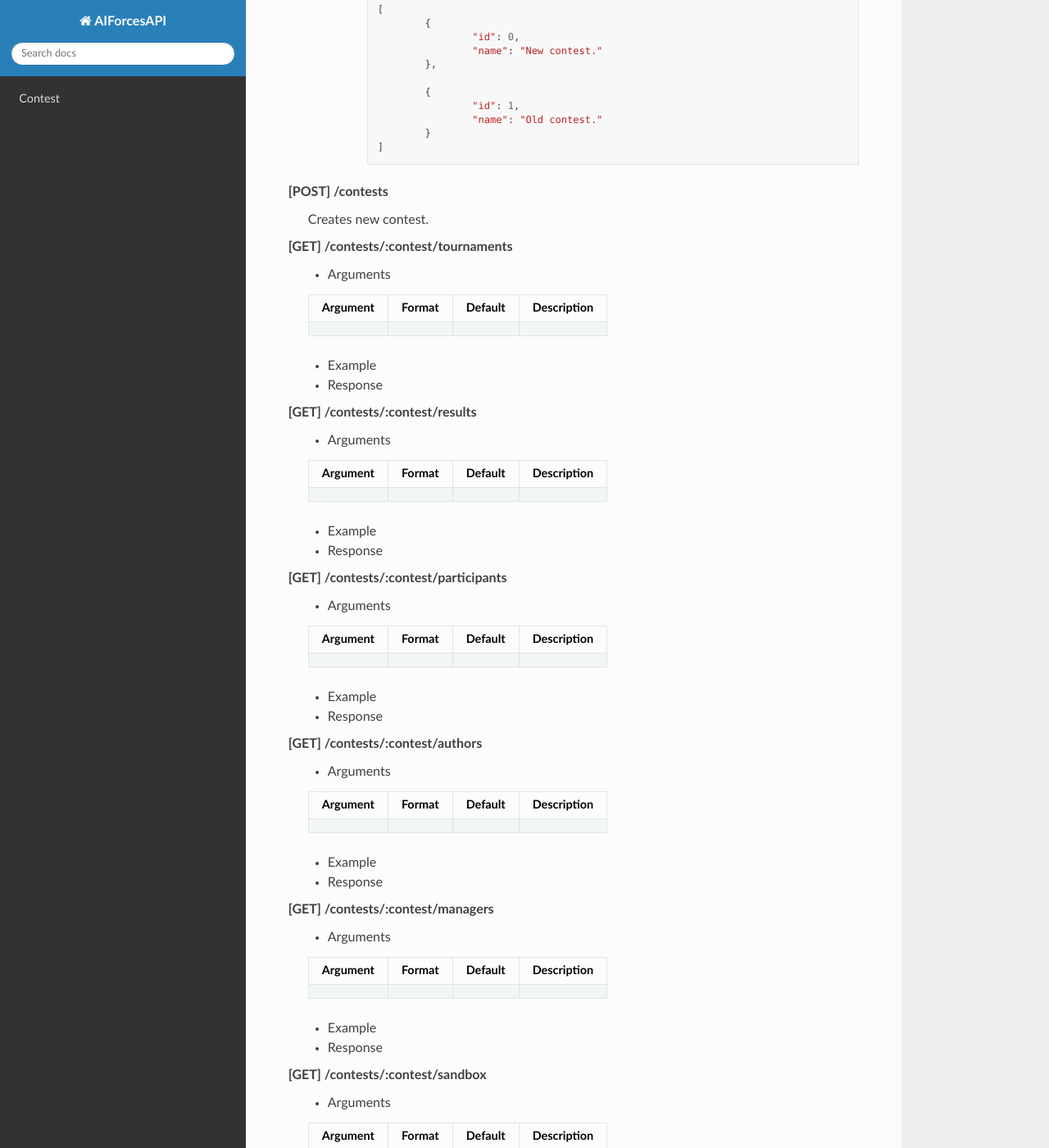
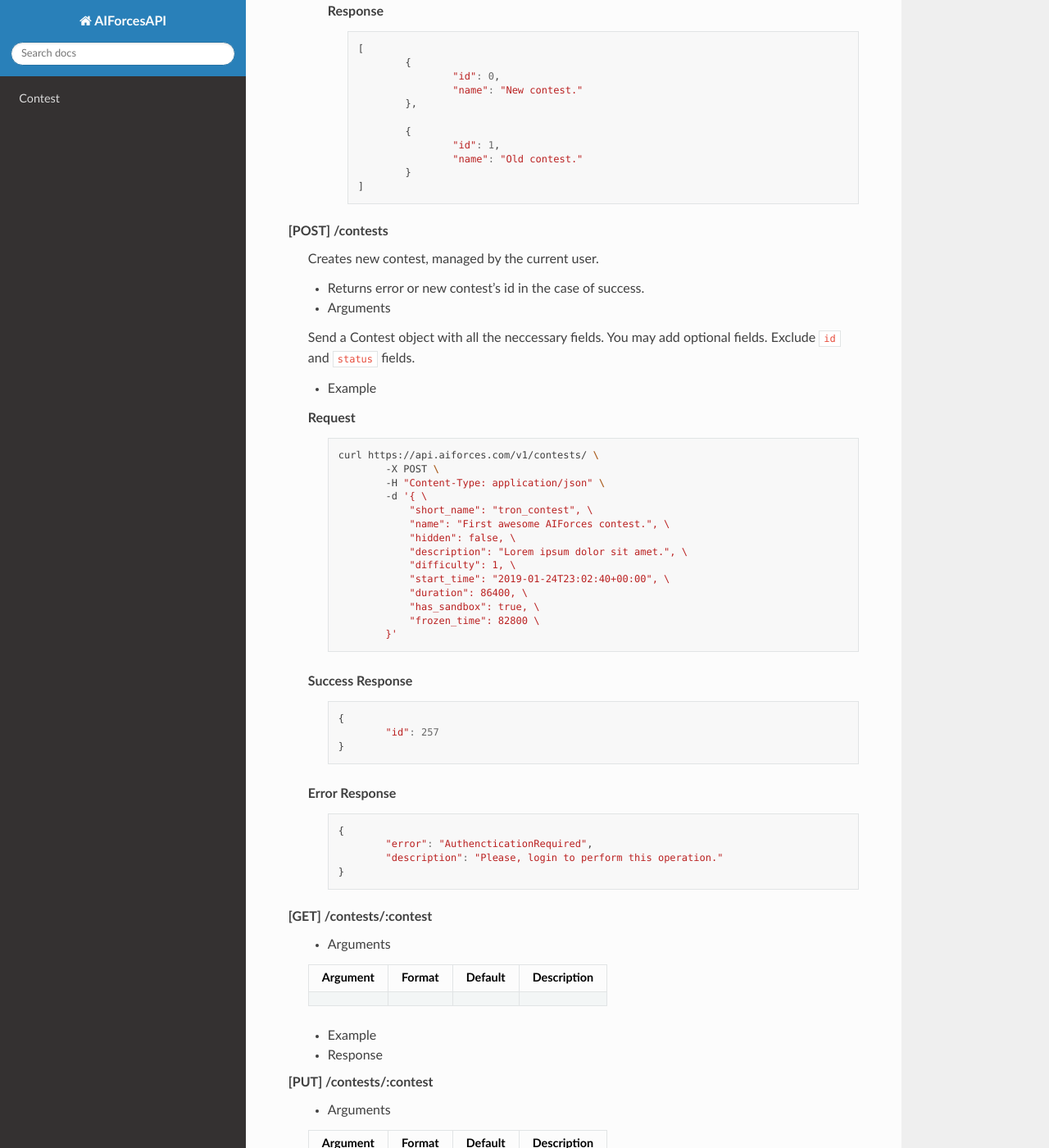
Before and after one commit to AIForces/AIForcesAPI, a Sphinx documentation site: the page built from docs/source/contest.rst, in a window 1280 px wide and 1400 px high, scrolled down 919 px. Shown: the whole window at 82% size. Built offline with Sphinx 7.4.7 and the Read the Docs theme 2.0.0, drawn with Linux system fonts in a browser that asks for light colours; some of the changed text lies outside the part shown.

Commit message:
Added some endpoints stub for contest. Described creation of a contest

```diff
--- a/docs/source/contest.rst
+++ b/docs/source/contest.rst
@@ -6,20 +6,19 @@ Contest API provides you with all the info availiable about the past, current an
 [GET] /contests
 	Retrieve general information of the contests.
 
-	- Returns list of ``Contest`` objects.
-	- Arguments
+	Returns
+		list of ``Contest`` objects.
+	Arguments
+		.. csv-table::
+			:header: "Argument", "Format", "Default", "Description"
 
-	.. csv-table::
-		:header: "Argument", "Format", "Default", "Description"
+			show_hidden, boolean, false, "If set to true by non-admin, Forbidden error is returned. Admins can view all the contests."
+			fields, list of strings, "All ``Contest`` object fields", "Fields, which will be retrieved. Must be a subset of ``Contest`` object fields"
+			limit, integer, 20, Maximum number of recources, which will be returned.
+			offset, integer, 0, Index of first resource, which should be returned (used for pagination).
+			sort, string, "-start_time", One of the ``Contest`` object fields, which should be used for sorting the items. Order is **ascending**, to reverse the order, use ``-`` at the begining of the string.
 
-		show_hidden, boolean, false, "If set to true by non-admin, Forbidden error is returned. Admins can view all the contests."
-		fields, list of strings, "All ``Contest`` object fields", "Fields, which will be retrieved. Must be a subset of ``Contest`` object fields"
-		limit, integer, 20, Maximum number of recources, which will be returned.
-		offset, integer, 0, Index of first resource, which should be returned (used for pagination).
-		sort, string, "-start_time", One of the ``Contest`` object fields, which should be used for sorting the items. Order is **ascending**, to reverse the order, use ``-`` at the begining of the string.
-
-	- Example
-
+	Example
 		Request
 			.. code-block:: bash
 
@@ -32,7 +31,7 @@ Contest API provides you with all the info availiable about the past, current an
 					-d limit=2 \
 					-d sort=-start_time \
 		Response
-			.. code-block:: python
+			.. code-block:: js
 
 				[
 					{
@@ -47,9 +46,49 @@ Contest API provides you with all the info availiable about the past, current an
 				]
 
 [POST] /contests
-	Creates new contest.
+	Creates new contest, managed by the current user.
 
-[GET] /contests/:contest/tournaments
+	- Returns error or new contest's id in the case of success.
+	- Arguments
+
+	Send a Contest object with all the neccessary fields. You may add optional fields. Exclude ``id`` and ``status`` fields.
+
+	- Example
+
+	Request
+		.. code-block:: bash
+
+			curl https://api.aiforces.com/v1/contests/ \
+				-X POST \
+				-H "Content-Type: application/json" \
+				-d '{ \
+				    "short_name": "tron_contest", \
+				    "name": "First awesome AIForces contest.", \
+				    "hidden": false, \
+				    "description": "Lorem ipsum dolor sit amet.", \
+				    "difficulty": 1, \
+				    "start_time": "2019-01-24T23:02:40+00:00", \
+				    "duration": 86400, \
+				    "has_sandbox": true, \
+				    "frozen_time": 82800 \
+				}'
+
+	Success Response
+		.. code-block:: js
+
+			{
+				"id": 257
+			}
+
+	Error Response
+		.. code-block:: js
+
+			{
+				"error": "AuthencticationRequired",
+				"description": "Please, login to perform this operation."
+			}
+
+[GET] /contests/:contest
 	- Arguments
 
 	.. csv-table::
@@ -61,7 +100,46 @@ Contest API provides you with all the info availiable about the past, current an
 
 	- Response
 
+[PUT] /contests/:contest
+	- Arguments
+
+	.. csv-table::
+		:header: "Argument", "Format", "Default", "Description"
+
+		, , ,
+
+	- Example
+
+	- Response
+
+[PATCH] /contests/:contest
+	- Arguments
+
+	.. csv-table::
+		:header: "Argument", "Format", "Default", "Description"
+
+		, , ,
+
+	- Example
+
+	- Response
+
+[DELETE] /contests/:contest
+	- Arguments
+
+	.. csv-table::
+		:header: "Argument", "Format", "Default", "Description"
+
+		, , ,
+
+	- Example
+
+	- Response
+
+- Response
+
 [GET] /contests/:contest/results
+	Returns results table based on final tournaments.
 	- Arguments
 
 	.. csv-table::
@@ -97,6 +175,30 @@ Contest API provides you with all the info availiable about the past, current an
 
 	- Response
 
+[PUT] /contests/:contest/authors
+	- Arguments
+
+	.. csv-table::
+		:header: "Argument", "Format", "Default", "Description"
+
+		, , ,
+
+	- Example
+
+	- Response
+
+[PATCH] /contests/:contest/authors
+	- Arguments
+
+	.. csv-table::
+		:header: "Argument", "Format", "Default", "Description"
+
+		, , ,
+
+	- Example
+
+	- Response
+
 [GET] /contests/:contest/managers
 	- Arguments
 
```
